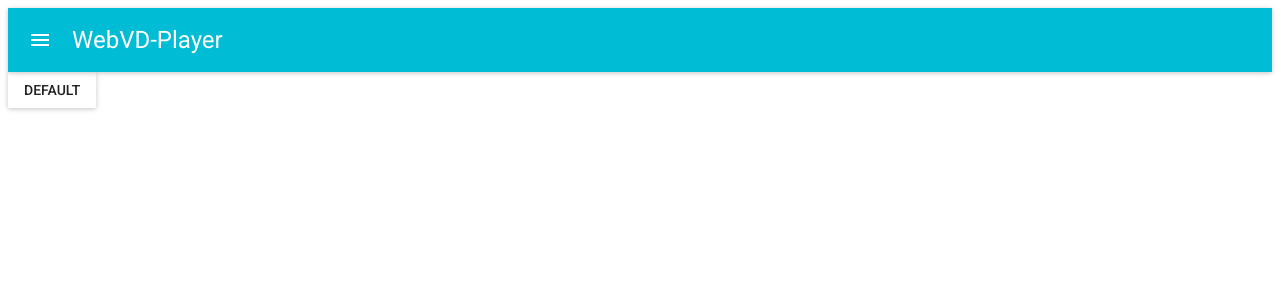
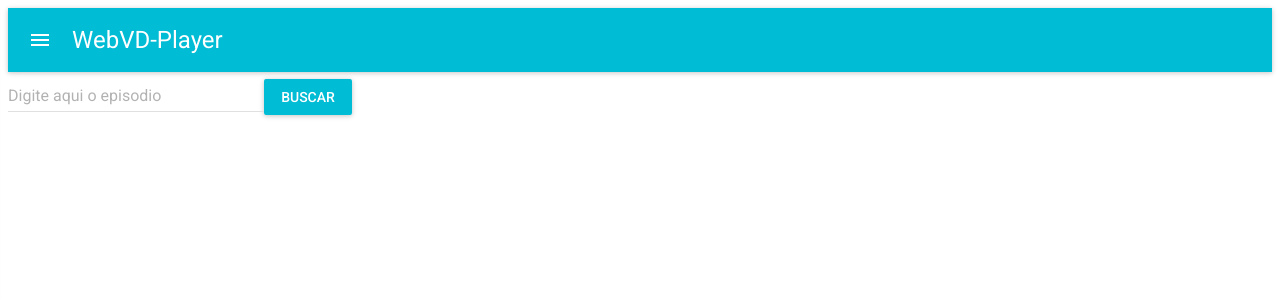
Before and after one commit to jovinho/webvd-player, a Next.js app: page /series in a window 1280 px wide. Shown: the top 300 px of the page. Built offline with nearby package versions, Linux system fonts and the light colour scheme; what react-tap-event-plugin would draw is missing.

Commit message:
series page

```diff
--- a/pages/series.js
+++ b/pages/series.js
@@ -1,11 +1,46 @@
 import React from 'react'
 
+import Layout from '../components/layout'
 import RaisedButton from 'material-ui/RaisedButton'
+import TextField from 'material-ui/TextField'
 
-import Layout from '../components/layout'
+const style = {
 
-export default () => (
- <Layout>
-    <RaisedButton label="Default" />
-  </Layout>
-)
+}
+
+export default class Index extends React.Component {
+	static async getInitialProps ({ query }) {
+		return {
+			series: query.id
+		}
+	}
+
+	constructor (props) {
+  	super(props)
+    this.state = {
+			series: props.series,
+			episode: ''
+		}
+  }
+
+	 handleChangeEpisode = (event) => {
+    this.setState({
+      episode: event.target.value,
+    })
+  }
+
+  render () {
+		return (
+		<Layout>
+			<div>
+				<TextField
+				  type="text"
+				  name="episode"
+				  hintText="Digite aqui o episodio"
+					value={this.state.episode}
+					onChange={this.handleChangeEpisode} />
+				 <RaisedButton label="Buscar" primary={true} />
+			</div>
+		</Layout>)
+	}
+}
```
